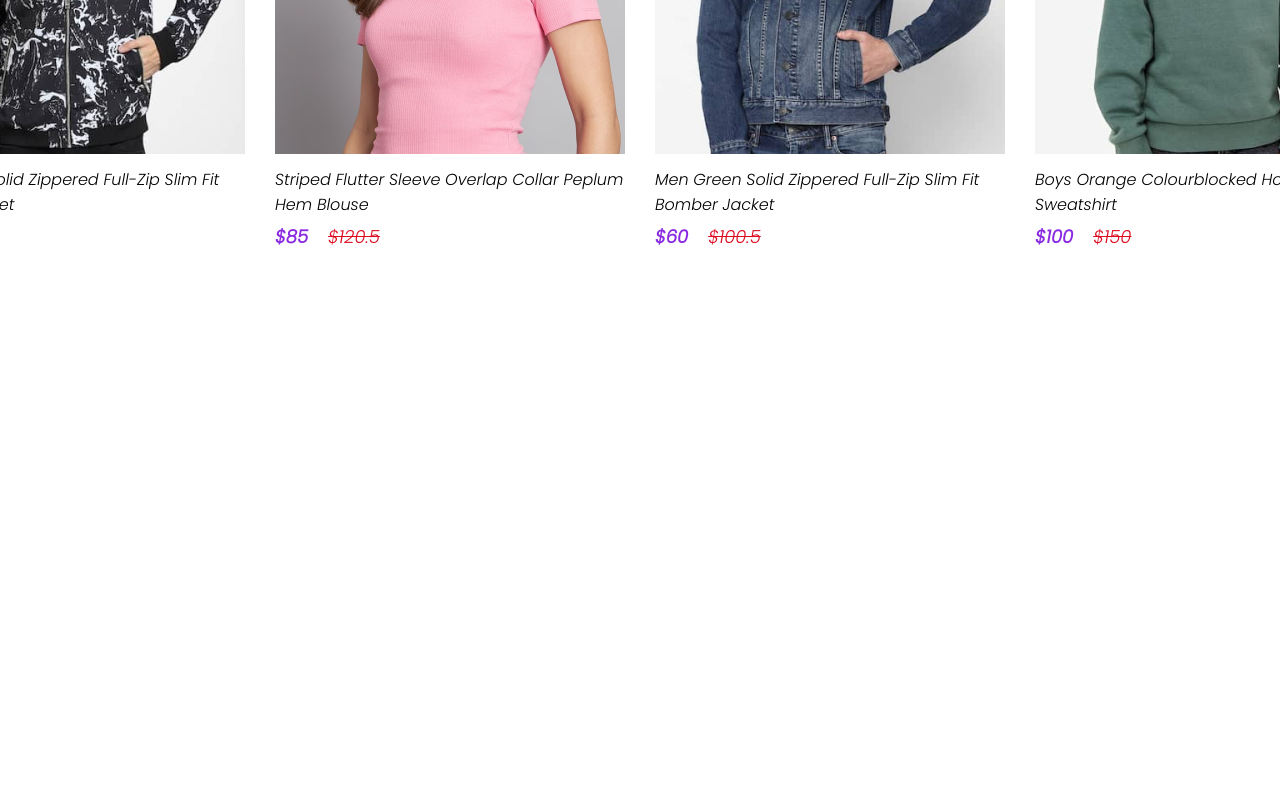
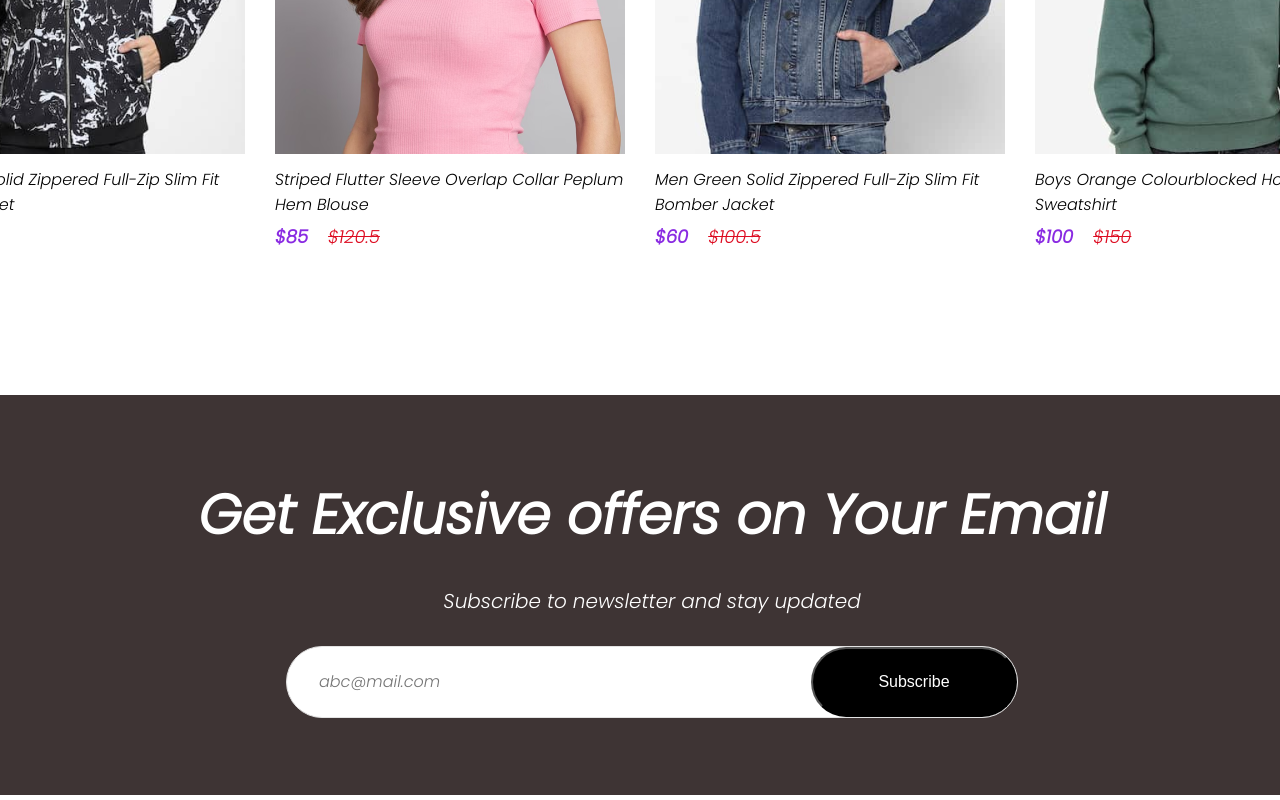
Before and after one commit to farhathullaM/Website-React-JS, a React (Create React App) app: page / in a window 1280 px wide. Shown: the part 3222-4022 px from the top of the page. Before the commit the page ends 3472 px from the top, so only its background shows below. Built offline with nearby package versions, Linux system fonts and the light colour scheme.

Commit message:
Sixth commit

```diff
--- /dev/null
+++ b/src/Components/Newsletter/NewsLetter.css
@@ -0,0 +1,56 @@
+.newsletter{
+    width: 80%;
+    height: 50vh;
+    display: flex;
+    flex-direction: column;
+    align-items: center;
+    justify-content: center;
+    margin: auto;
+    padding: 0px 140px;
+    margin-bottom: 5px;
+    background: linear-gradient(180deg, #fde1ff 0%, #e1ffea22 60%);
+    background: rgb(62, 52, 52);
+    gap: 30px;
+    margin-top: 500px;
+}
+
+.newsletter h1{
+    color: white;
+    font-size: 55px;
+    font-weight: 600;
+}
+
+.newsletter p{
+    color: white;
+    font-size: 20px;
+}
+
+.newsletter div{
+    display: flex;
+    align-items: center;
+    justify-content: space-between;
+    background: white;
+    width: 730px;
+    height: 70px;
+    border-radius: 80px;
+    border: 1px solid #e3e3e3;
+}
+
+.newsletter input{
+    width: 500px;
+    margin-left: 30px;
+    border: none;
+    outline: none;
+    color: #616161;
+    font-family: Poppins;
+    font-size: 16px;
+}
+
+.newsletter button{
+    width: 210px;
+    height: 70px;
+    border-radius: 80px;
+    background: black;
+    color: white;
+    font-size: 16px;
+}
--- /dev/null
+++ b/src/Components/Newsletter/NewsLetter.jsx
@@ -0,0 +1,17 @@
+import React from 'react';
+import './NewsLetter.css';
+
+const NewsLetter = () => {
+  return (
+    <div className='newsletter'>
+        <h1>Get Exclusive offers on Your Email</h1>
+        <p>Subscribe to newsletter and stay updated</p>
+        <div>
+      <input type='email' placeholder='abc@mail.com' />
+      <button>Subscribe</button>
+      </div>
+    </div>
+  )
+}
+
+export default NewsLetter;
--- a/src/Pages/Shop.jsx
+++ b/src/Pages/Shop.jsx
@@ -3,6 +3,7 @@
 import Popular from '../Components/Popular/Popular';
 import Offers from '../Components/Offers/Offers';
 import NewCollections from '../Components/NewCollections/NewCollections';
+import NewsLetter from '../Components/Newsletter/NewsLetter';
 
 const Shop = () => {
   return (
@@ -11,6 +12,7 @@
       <Popular />
       <Offers />
       <NewCollections />
+      <NewsLetter />
     </div>
   )
 }
```
